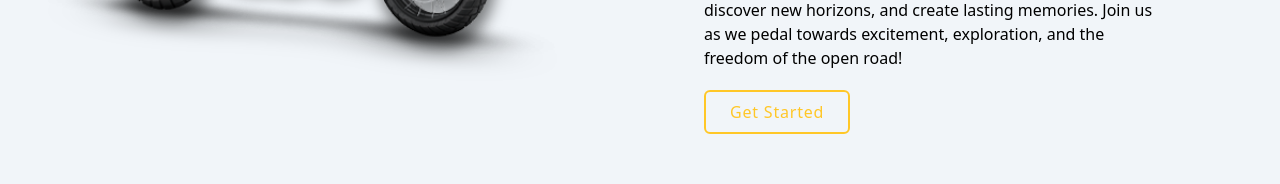
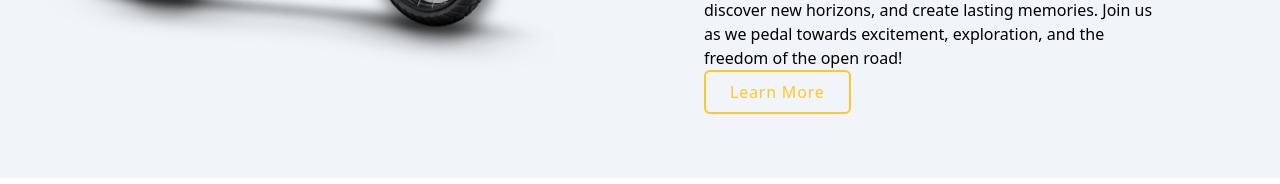
Before and after one commit to NirejBatrai/Bike-renting-app, a React (Vite) app: page /about in a window 1280 px wide. Shown: the part 502-686 px from the top of the page. Built offline with nearby package versions, Linux system fonts and the light colour scheme.

Commit message:
add link to learn more

```diff
--- a/src/components/About/About.jsx
+++ b/src/components/About/About.jsx
@@ -1,5 +1,6 @@
 import React from "react";
 import XADV from "../../assets/XADV.png";
+import { Link } from "react-router-dom";
 
 const About = () => {
   return (
@@ -20,7 +21,7 @@ const About = () => {
                 className='text-3xl sm:text-4xl font-bold font-serif'
               >
                 About us
-              </h1>
+              </h1>{" "}
               <p data-aos='fade-down' className='leading-8 tracking-wide'>
                 Welcome to Our Bike Rental Service! We're dedicated to making
                 biking accessible and enjoyable for everyone. With top-quality
@@ -37,9 +38,11 @@ const About = () => {
                 towards excitement, exploration, and the freedom of the open
                 road!
               </p>
-              <button data-aos='fade-down' className='button-outline'>
-                Get Started
-              </button>
+              <Link to='/about'>
+                <button data-aos='fade-down' className='button-outline'>
+                  Learn More
+                </button>
+              </Link>
             </div>
           </div>
         </div>
```
